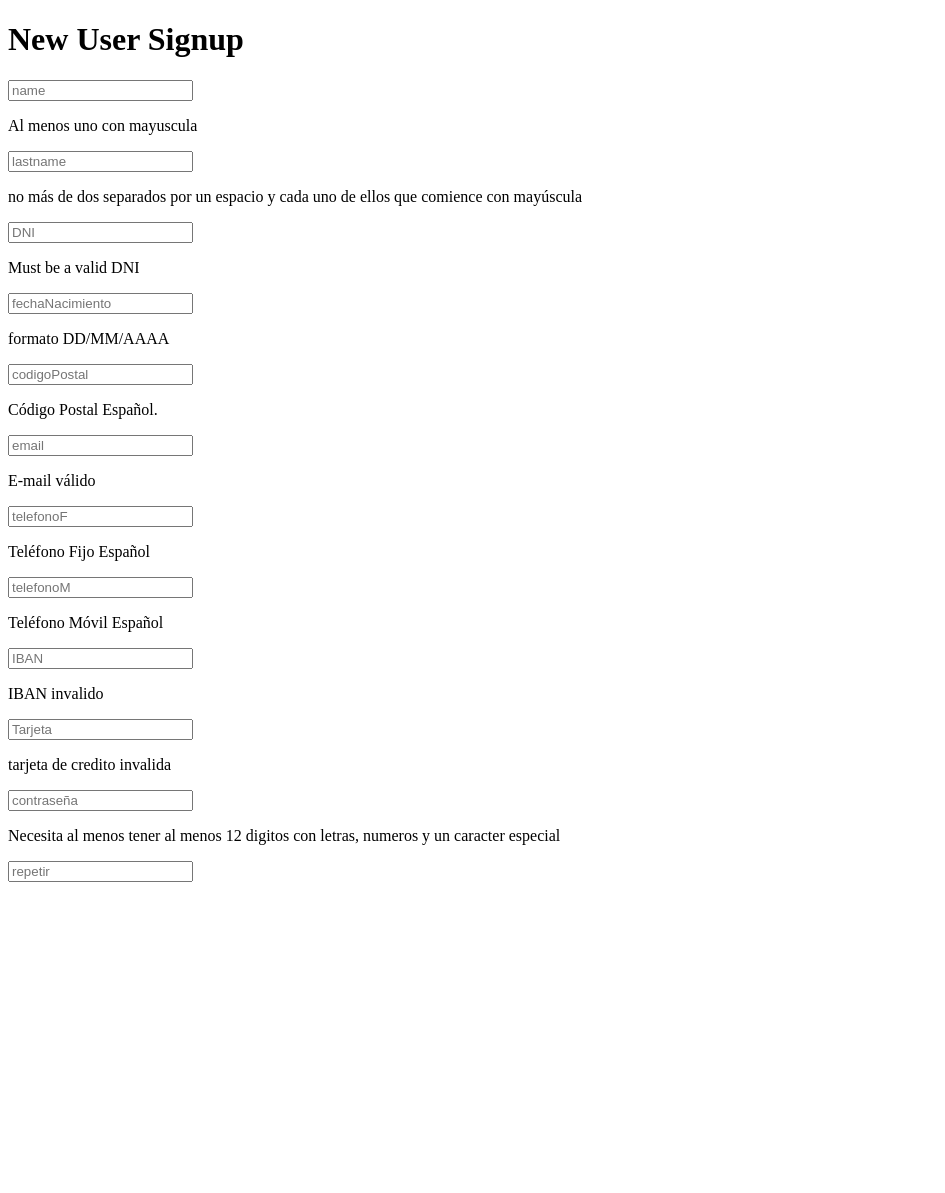
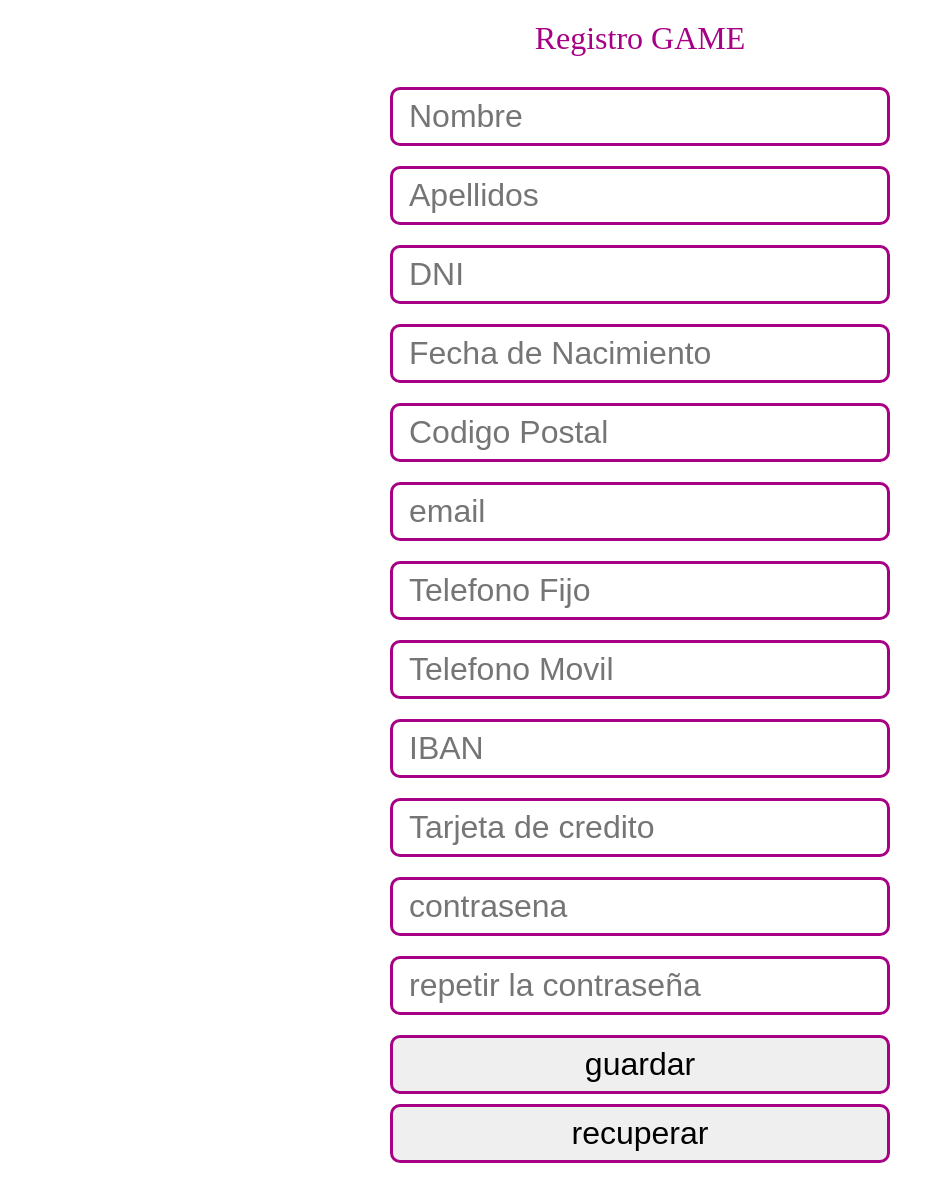
Before and after one commit to ghuali/DEW, a PHP site: page / in a window 1280 px wide. Shown: the whole page, without its empty margins (0-945 px from the left). Before the commit the page ends 882 px from the top, so only its background shows below. Run offline with PHP 8.4, Linux system fonts and the light colour scheme.

Commit message:
avanzado con la tarea 5

```diff
--- a/Tarea5/index.html
+++ b/Tarea5/index.html
@@ -3,47 +3,57 @@
 <head>
     <meta charset="UTF-8">
     <meta name="viewport" content="width=device-width, initial-scale=1.0">
+    <link rel="stylesheet" href="style.css">
     <title>Document</title>
 </head>
 <body>
-     <h1>New User Signup</h1>
+     <h1>Registro GAME</h1>
+    <div class="formulario">
         <form>
 
-            <input type="text" name="name" placeholder="name">
+            <input class="name" name="name" placeholder="Nombre">
             <p>Al menos uno con mayuscula</p>
 
-            <input type="text" name="lastname" placeholder="lastname">
+            <input class="lastName" type="text" name="lastName" placeholder="Apellidos">
             <p>no más de dos separados por un espacio y cada uno de ellos que comience con mayúscula</p>
 
-            <input type="text" name="dni" placeholder="DNI">
+            <input class="dni" type="text" name="dni" placeholder="DNI">
             <p>Must be a valid DNI</p>
 
-            <input type="text" name="fechaNacimiento" placeholder="fechaNacimiento">
+            <input class="fechaNacimiento" type="text" name="fechaNacimiento" placeholder="Fecha de Nacimiento">
             <p>formato DD/MM/AAAA</p>
 
-            <input type="text" name="codigoPostal" placeholder="codigoPostal">
+            <input class="codigoPostal" type="text" name="codigoPostal" placeholder="Codigo Postal">
             <p>Código Postal Español.</p>
 
-            <input type="text" name="email" placeholder="email">
+            <input class="email" type="text" name="email" placeholder="email">
             <p>E-mail válido</p>
 
-            <input type="text" name="telefonoF" placeholder="telefonoF">
+            <input class="telefonoF" type="text" name="telefonoF" placeholder="Telefono Fijo">
             <p>Teléfono Fijo Español</p>
 
-            <input type="text" name="telefonoM" placeholder="telefonoM">
+            <input class="telefonoM" type="text" name="telefonoM" placeholder="Telefono Movil">
             <p>Teléfono Móvil Español</p>
 
-            <input type="text" name="IBAN" placeholder="IBAN">
+            <input class="IBAN" type="text" name="IBAN" placeholder="IBAN">
             <p>IBAN invalido</p>
 
-            <input type="text" name="Tarjeta" placeholder="Tarjeta">
+            <input class="tarjeta" type="text" name="Tarjeta" placeholder="Tarjeta de credito">
             <p>tarjeta de credito invalida</p>
 
-            <input type="text" name="contraseña" placeholder="contraseña">
+            <input class="contrasena" type="text" name="contrasena" placeholder="contrasena">
             <p>Necesita al menos tener al menos 12 digitos con letras, numeros y un caracter especial</p>
 
-            <input type="text" name="repetir" placeholder="repetir">
+            <input class="repetir" type="text" name="repetir" placeholder="repetir la contraseña">
 
         </form>
+
+        <div>
+            <button>guardar</button>
+
+            <button>recuperar</button>
+        </div>
+    </div>
+        <script src="script.js"></script>
 </body>
 </html>
--- a/Tarea5/script.js
+++ b/Tarea5/script.js
@@ -3,9 +3,16 @@
 
  //regex patterns
 const patterns = {
-      username: /^[a-z\d]{5,12}$/i,
-      dni: /^[x]*\d{8}[a-z]$/i
-
+      name: /^[A-Z]+[a-z0-9_-]/i,
+      lastName: /^[A-Z]+[a-z]\s[A-Z]+[a-z]/i,
+      dni: /^[x]*\d{8}[a-z]$/i,
+      fechaNacimiento: /(0[1-9]|[12][0-9]|3[01])\/(0[1-9]|1[012])\/\d{4} /i,
+      email: /^[\w\-\.]+@([\w\-]+\.)+[a-zA-Z]{2,7}$/i,
+      telefonoF: /[0-9]{3}-[0-9]{6}/i,
+      telefonoM: /[0-9]{3}-[0-9]{6}/i,
+      IBAN: /^ES\[0-9]{22}/i,
+      tarjeta: /^\[0-9]{16}$/i,
+      contrasena: /^(?=.*[A-Za-z])(?=.*\d)(?=.*[^A-Za-z\d]).{12,}$/i
 };
 
 const inputs = document.querySelectorAll('input');
@@ -14,8 +21,8 @@
 inputs.forEach((input) => {
     input.addEventListener('keyup', (e) => {
 
-     // if (e.target.name =="dni") {validate(e.target, dni)};
-      //if (e.target.name =="username") {validate(e.target, username)};
+     if (e.target.name =="dni") {validate(e.target, dni)};
+      if (e.target.name =="username") {validate(e.target, username)};
    validate(e.target, patterns[e.target.attributes.name.value]);
 
     });
@@ -30,4 +37,16 @@
     }
 
 }
-//https://www.w3schools.com/jsref/jsref_regexp_test.asp
+
+tecla= document.querySelector('input');
+tecla.addEventListener('beforeinput', (e) => e.preventDefault());
+function myFunction(event) {
+  let key = event.key;
+  let code = event.which;
+  document.getElementById("demo").innerHTML = "The key was: " + key+"("+code+")";
+}
+tecla.addEventListener('keydown',teclea);
+function teclea(evento){
+     let key = evento.key;
+     tecla.value+=key;
+}
--- a/Tarea5/style.css
+++ b/Tarea5/style.css
@@ -3,10 +3,27 @@
     font-weight: normal;
     margin: 20px auto;
     text-align: center;
+    color: #a70084;
 }
-form{
+.formulario{
     width: 500px;
     margin: 20px auto;
+
+    display: flex;
+
+    flex-direction: column;
+}
+
+button {
+    display: block;
+    padding: 8px 16px;
+    font-size: 2em;
+    margin: 10px auto;
+    width: 100%;
+    box-sizing: border-box;
+    border-radius: 10px;
+    border: 3px solid #a70084;
+
 }
 input{
     display: block;
@@ -16,7 +33,7 @@
     width: 100%;
     box-sizing: border-box;
     border-radius: 10px;
-    border: 3px solid #ccc;
+    border: 3px solid #a70084;
     outline: none !important;
 }
 
```
